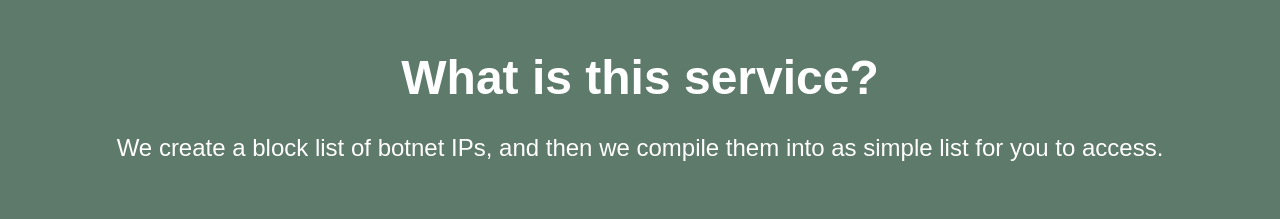
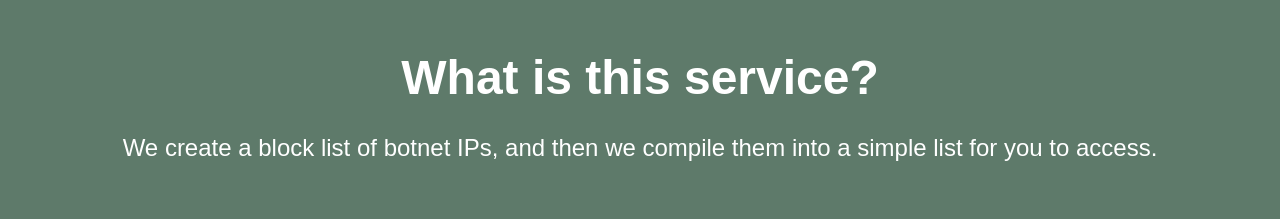
Before and after one commit to tunnels-is/honey-website, a plain HTML site: page index.html in a window 1280 px wide. Shown: the part 940-1159 px from the top of the page. Drawn offline with Linux system fonts and the light colour scheme.

Commit message:
[Update] Fixed a spelling error.
- Spelling error

```diff
--- a/index.html
+++ b/index.html
@@ -17,7 +17,7 @@
 
 <div id="what-is-service" class="section">
     <h2>What is this service?</h2>
-    <p>We create a block list of botnet IPs, and then we compile them into as simple list for you to access.</p>
+    <p>We create a block list of botnet IPs, and then we compile them into a simple list for you to access.</p>
 </div>
 
 <div id="features" class="section features">
```
